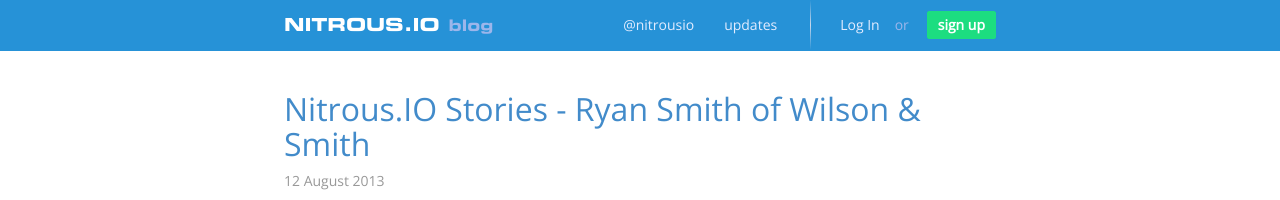
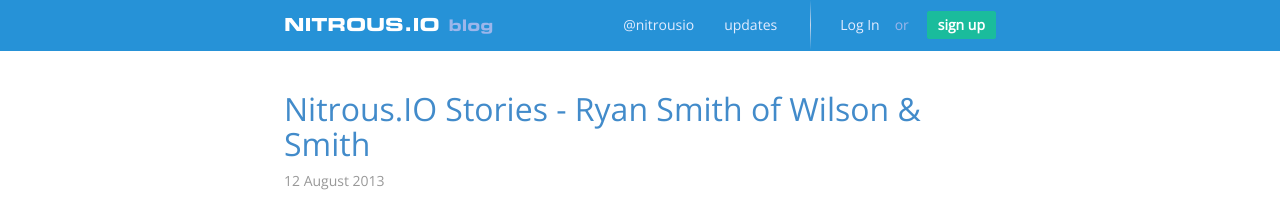
Before and after one commit to koheishingai/blog, a Jekyll site: the page built from index.html, in a window 1280 px wide. Shown: the top 200 px of the page. Built offline with Jekyll 4.4.1, drawn with Linux system fonts in a browser that asks for light colours; Markdown is read by kramdown in place of the engine named in the settings; the list of posts is cut into pages by our own code; comment, search, counter and statistics services are not loaded.

Commit message:
changed button color

```diff
--- a/css/action.css
+++ b/css/action.css
@@ -71,14 +71,14 @@
 }
 
 .navbar-nav > li.signup > a.btn.btn-success:hover {
-  background-color: #52EEA3;
-  border-color: #52EEA3;
+  background-color: #48c9b0;
+  border-color: #48c9b0;
   color: #fff;
 }
 
 .btn-success{
-  background-color: #1CDD80;
-  border-color: #1CDD80;
+  background-color: #1abc9c;
+  border-color: #1abc9c;
 }
 
 .navbar-toggle {
```
